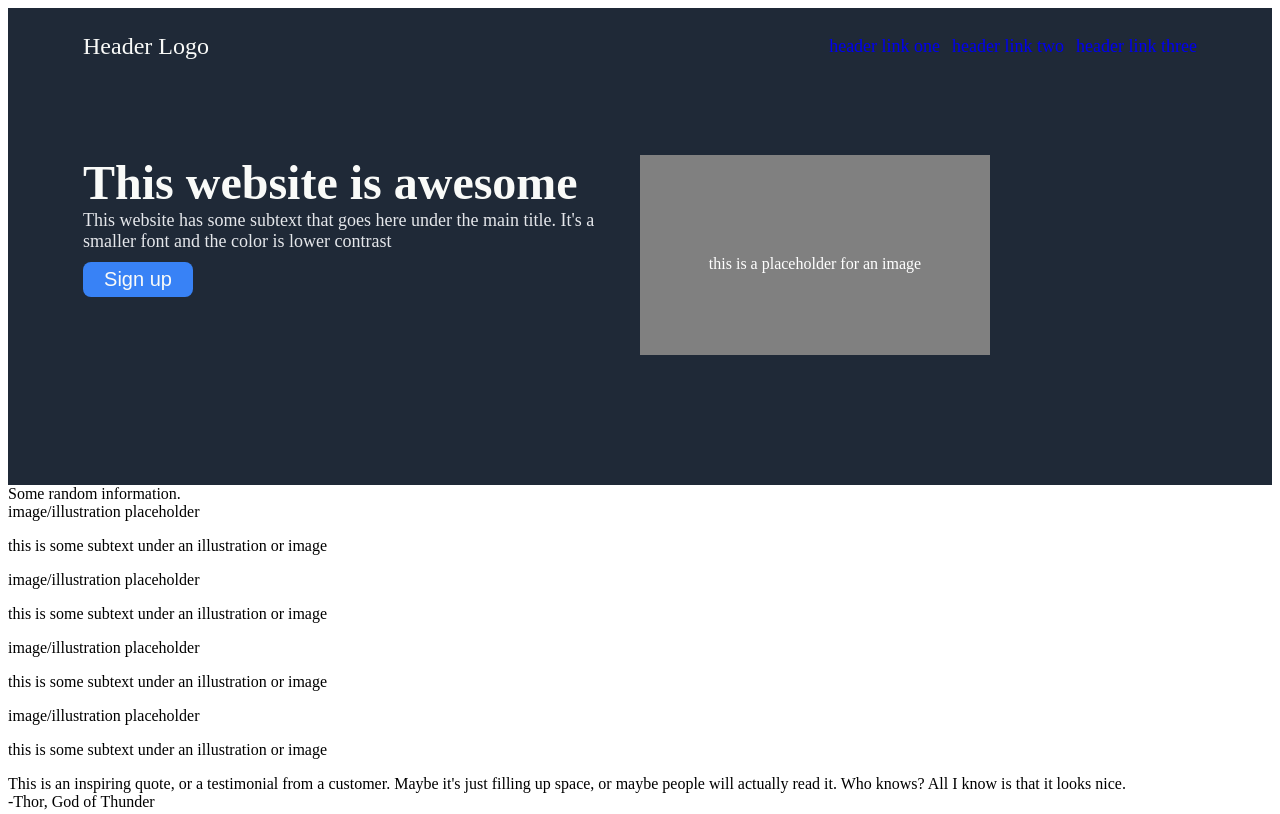
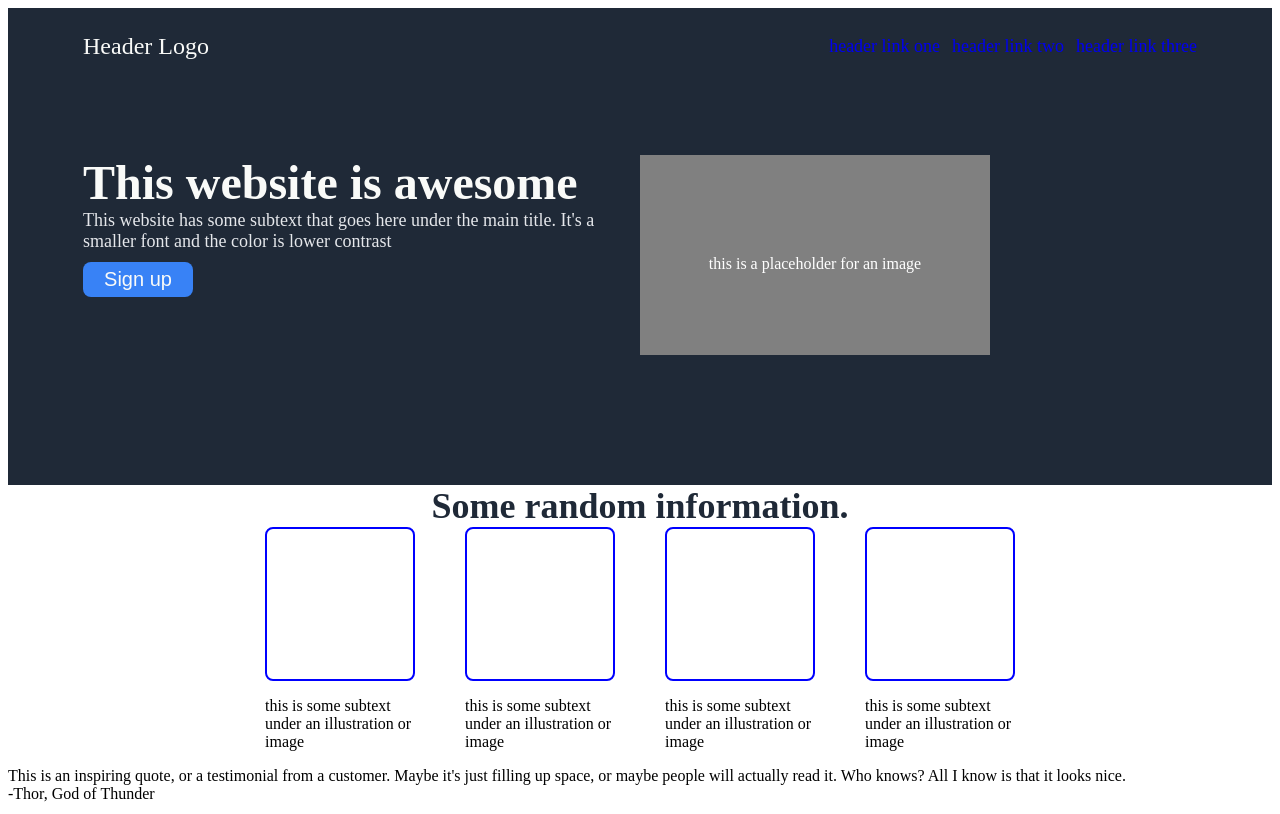
Before and after one commit to antivistic/landing-page, a plain HTML site: page index.html in a window 1280 px wide. Shown: the top 814 px of the page. Drawn offline with Linux system fonts and the light colour scheme.

Commit message:
minor html changes and basic styling for info section

```diff
--- a/index.html
+++ b/index.html
@@ -31,19 +31,19 @@
       <div class="info-header">Some random information.</div>
       <div class="info-cards">
         <div class="card">
-          <div class="info-placeholder">image/illustration placeholder</div>
+          <div class="info-placeholder"></div>
           <p>this is some subtext under an illustration or image</p>
         </div>
         <div class="card">
-          <div class="info-placeholder">image/illustration placeholder</div>
+          <div class="info-placeholder"></div>
           <p>this is some subtext under an illustration or image</p>
         </div>
         <div class="card">
-          <div class="info-placeholder">image/illustration placeholder</div>
+          <div class="info-placeholder"></div>
           <p>this is some subtext under an illustration or image</p>
         </div>
         <div class="card">
-          <div class="info-placeholder">image/illustration placeholder</div>
+          <div class="info-placeholder"></div>
           <p>this is some subtext under an illustration or image</p>
         </div>
       </div>
--- a/style.css
+++ b/style.css
@@ -85,3 +85,33 @@ button {
 	padding: auto;
 	margin-top: 100px;
 }
+
+.info {
+	display: flex;
+	flex-direction: column;
+	justify-content: center;
+	align-items: center;
+}
+
+.info-header {
+	font-size: 36px;
+	font-weight: 900;
+	color: #1F2937;
+}
+
+.info-cards {
+	display: flex;
+	justify-content: center;
+	gap: 50px;
+}
+
+.card {
+	width: 150px;
+}
+
+.info-placeholder {
+	height: 150px;
+	border: 2px solid blue;
+	border-radius: 8px;
+	padding: auto;
+}
```
